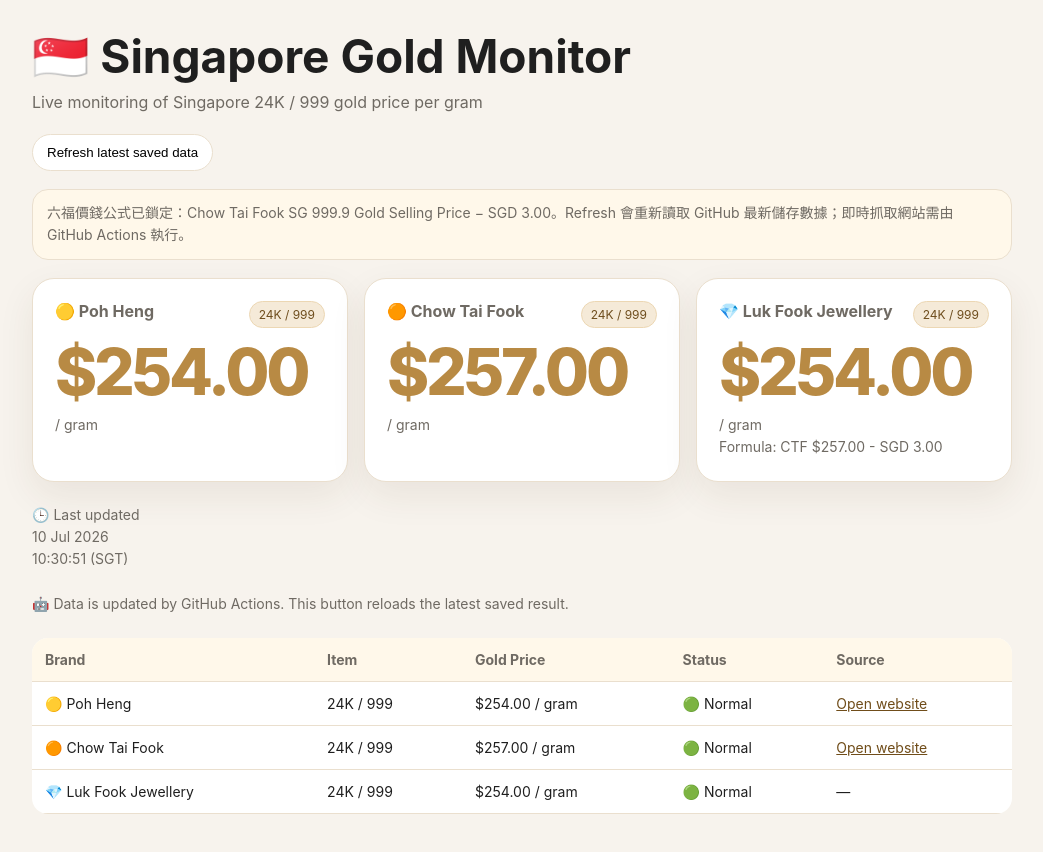
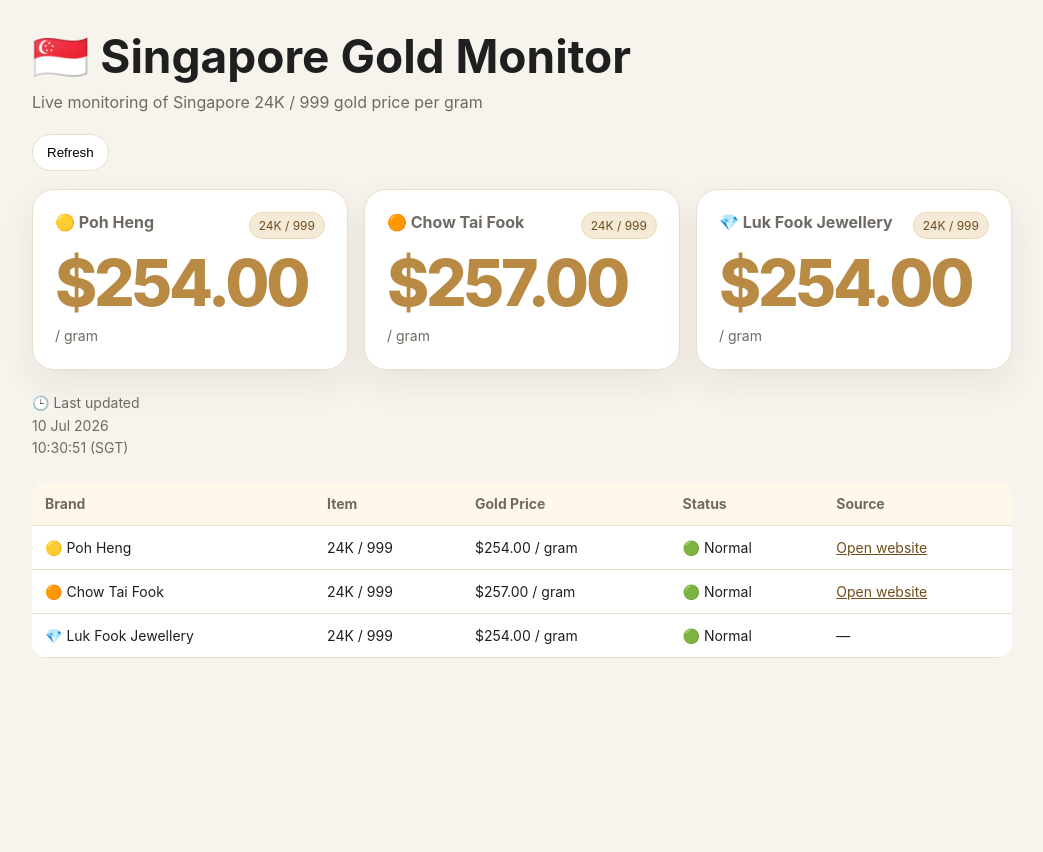
Before and after one commit to Opjemmytsang/sg-gold-price-monitor, a website: page index.html in a window 1280 px wide. Shown: the whole page, without its empty margins (118-1161 px from the left). After the commit the page ends 800 px from the top, so only its background shows below. Drawn offline with Linux system fonts and the light colour scheme.

Commit message:
Remove visible formula and refresh notes

```diff
--- a/index.html
+++ b/index.html
@@ -14,10 +14,9 @@
     .brand { display:flex; justify-content:space-between; gap:12px; color:#6f6a63; margin-bottom:12px; }
     .badge { border:1px solid #ecd7b3; background:#f5ead8; color:#6e4d1d; border-radius:999px; padding:5px 9px; font-size:12px; }
     .price { font-size:clamp(40px,7vw,64px); font-weight:760; letter-spacing:-.05em; line-height:1; color:#b88a44; margin:8px 0 10px; }
-    .unit,.meta,.note { color:#6f6a63; font-size:14px; line-height:1.6; }
+    .unit,.meta { color:#6f6a63; font-size:14px; line-height:1.6; }
     .error .price { color:#b3261e; font-size:28px; letter-spacing:0; }
     .meta { margin-top:22px; }
-    .note { background:#fff8ea; border:1px solid #eadfce; border-radius:16px; padding:12px 14px; margin:0 0 18px; }
     table { width:100%; border-collapse:collapse; margin-top:22px; background:white; border-radius:16px; overflow:hidden; }
     th,td { text-align:left; padding:13px; border-bottom:1px solid #eadfce; font-size:14px; }
     th { color:#6f6a63; background:#fff8ea; }
@@ -30,8 +29,7 @@
   <main>
     <h1>🇸🇬 Singapore Gold Monitor</h1>
     <div class="sub">Live monitoring of Singapore 24K / 999 gold price per gram</div>
-    <button id="refreshBtn" onclick="load(true)">Refresh latest saved data</button>
-    <div class="note">六福價錢公式已鎖定：Chow Tai Fook SG 999.9 Gold Selling Price − SGD 3.00。Refresh 會重新讀取 GitHub 最新儲存數據；即時抓取網站需由 GitHub Actions 執行。</div>
+    <button id="refreshBtn" onclick="load(true)">Refresh</button>
     <section id="cards" class="grid"></section>
     <div id="meta" class="meta"></div>
     <table>
@@ -59,8 +57,7 @@
       return item.brand;
     }
     function card(item){
-      const basis = item.id === 'lukfook-sg-formula-24k-999' && item.basis ? `<div class="unit">Formula: CTF ${money.format(item.basis.sourcePrice)} - SGD 3.00</div>` : '';
-      return `<article class="card ${item.status === 'ok' ? '' : 'error'}"><div class="brand"><strong>${displayName(item)}</strong><span class="badge">${publicLabel(item)}</span></div><div class="price">${item.status === 'ok' ? money.format(item.price) : '—'}</div><div class="unit">${item.status === 'ok' ? '/ gram' : 'Please check gold price setting'}</div>${basis}</article>`;
+      return `<article class="card ${item.status === 'ok' ? '' : 'error'}"><div class="brand"><strong>${displayName(item)}</strong><span class="badge">${publicLabel(item)}</span></div><div class="price">${item.status === 'ok' ? money.format(item.price) : '—'}</div><div class="unit">${item.status === 'ok' ? '/ gram' : 'Please check gold price setting'}</div></article>`;
     }
     function row(item){ const url = publicUrl(item); return `<tr><td>${displayName(item)}</td><td>${publicLabel(item)}</td><td>${price(item)}</td><td>${status(item)}</td><td>${url ? `<a href="${url}" target="_blank" rel="noopener">Open website</a>` : '—'}</td></tr>`; }
     async function load(manual=false){
@@ -72,9 +69,9 @@
         const items = data.items || [];
         document.getElementById('cards').innerHTML = items.length ? items.map(card).join('') : '<div class="card">No data available.</div>';
         document.getElementById('rows').innerHTML = items.map(row).join('');
-        document.getElementById('meta').innerHTML = `🕒 Last updated<br>${sgtTime(data.updatedAt)}<br><br>🤖 Data is updated by GitHub Actions. This button reloads the latest saved result.`;
+        document.getElementById('meta').innerHTML = `🕒 Last updated<br>${sgtTime(data.updatedAt)}`;
       } finally {
-        if(manual){ btn.disabled = false; btn.textContent = 'Refresh latest saved data'; }
+        if(manual){ btn.disabled = false; btn.textContent = 'Refresh'; }
       }
     }
     load().catch(() => { document.getElementById('cards').innerHTML = `<div class="card error"><div class="price">—</div><div class="unit">Unable to load data</div></div>`; });
```
